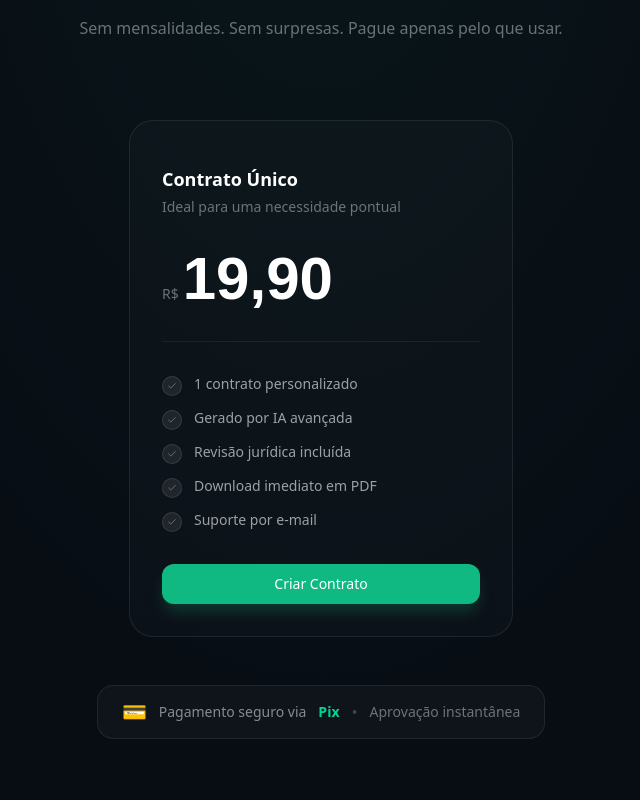
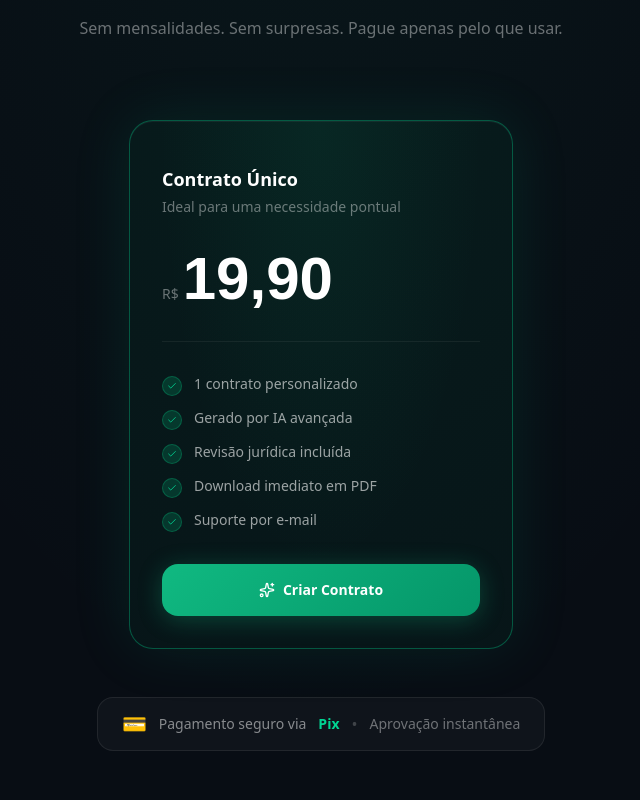
Before and after one commit to DanielHHEe/Meu-ia-inteligente, a React (Vite) app: page / in a window 1280 px wide. Shown: the part 2900-3700 px from the top of the page, without its empty margins (319-959 px from the left). Built offline with nearby package versions, Linux system fonts and the light colour scheme; no server answers.

Commit message:
mudando o layout

```diff
--- a/src/App.jsx
+++ b/src/App.jsx
@@ -27,6 +27,16 @@ import {
 
 import Chat from "./Chat";
 
+// ==================== SMOOTH SCROLL HELPER ====================
+const smoothScrollTo = (e, href) => {
+  e.preventDefault();
+  const id = href.replace("#", "");
+  const el = document.getElementById(id);
+  if (el) {
+    el.scrollIntoView({ behavior: "smooth", block: "start" });
+  }
+};
+
 // ==================== HEADER ====================
 const Header = ({ onCreateContract }) => {
   const [isMenuOpen, setIsMenuOpen] = useState(false);
@@ -50,7 +60,8 @@ const Header = ({ onCreateContract }) => {
       initial={{ y: -100, opacity: 0 }}
       animate={{ y: 0, opacity: 1 }}
       transition={{ duration: 0.6 }}
-      className={`fixed top-0 left-0 right-0 z-50 transition-all duration-500 ${scrolled
+      className={`fixed top-0 left-0 right-0 z-50 transition-all duration-500 ${
+        scrolled
           ? "bg-[#080d14]/95 backdrop-blur-xl shadow-2xl shadow-black/30 border-b border-white/5"
           : "bg-transparent"
       }`}
@@ -75,6 +86,7 @@ const Header = ({ onCreateContract }) => {
               <a
                 key={link.href}
                 href={link.href}
+                onClick={(e) => smoothScrollTo(e, link.href)}
                 className="text-sm font-medium text-white/60 hover:text-white transition-colors duration-200"
               >
                 {link.label}
@@ -115,7 +127,7 @@ const Header = ({ onCreateContract }) => {
                     key={link.href}
                     href={link.href}
                     className="text-sm font-medium text-white/60 hover:text-white px-3 py-3 rounded-lg hover:bg-white/5 transition-all"
-                    onClick={() => setIsMenuOpen(false)}
+                    onClick={(e) => { smoothScrollTo(e, link.href); setIsMenuOpen(false); }}
                   >
                     {link.label}
                   </a>
@@ -572,7 +584,6 @@ const BenefitsSection = () => {
 };
 
 // ==================== PRICING SECTION ====================
-// ALTERAÇÕES: removido card "Pack 3 Contratos" e corrigido alinhamento do botão
 const PricingSection = ({ onCreateContract }) => {
   return (
     <section id="precos" className="py-28 md:py-40 bg-[#080d14] relative overflow-hidden">
@@ -600,18 +611,26 @@ const PricingSection = ({ onCreateContract }) => {
           </p>
         </motion.div>
 
-        {/* Único card centralizado */}
-        <div className="flex justify-center">
+        {/* Card único centralizado com estilo verde destacado */}
+        <div className="max-w-sm mx-auto">
           <motion.div
             initial={{ opacity: 0, y: 30 }}
             whileInView={{ opacity: 1, y: 0 }}
             viewport={{ once: true }}
             transition={{ duration: 0.5 }}
-            className="w-full max-w-sm"
+            className="relative"
           >
             <div
-              className="relative rounded-3xl p-8 flex flex-col border border-white/8 bg-white/[0.02] hover:border-white/15 transition-all duration-300"
+              className="relative rounded-3xl p-8 flex flex-col border border-emerald-500/40 bg-emerald-500/5"
+              style={{
+                boxShadow: "0 0 60px rgba(16,185,129,0.12), inset 0 1px 0 rgba(255,255,255,0.05)"
+              }}
             >
+              {/* Glow interno */}
+              <div className="absolute inset-0 rounded-3xl pointer-events-none"
+                style={{ background: "radial-gradient(ellipse at 50% 0%, rgba(16,185,129,0.08) 0%, transparent 60%)" }} />
+
+              <div className="relative">
                 <div className="mb-8 pt-3">
                   <h3 className="text-lg font-bold text-white mb-1">Contrato Único</h3>
                   <p className="text-sm text-white/40">Ideal para uma necessidade pontual</p>
@@ -620,8 +639,10 @@ const PricingSection = ({ onCreateContract }) => {
                 <div className="mb-8">
                   <div className="flex items-baseline gap-1">
                     <span className="text-sm text-white/40 font-medium">R$</span>
-                  <span className="text-6xl font-black text-white leading-none"
-                    style={{ fontFamily: "'Syne', sans-serif" }}>
+                    <span
+                      className="text-6xl font-black text-white leading-none"
+                      style={{ fontFamily: "'Syne', sans-serif" }}
+                    >
                       19,90
                     </span>
                   </div>
@@ -638,8 +659,8 @@ const PricingSection = ({ onCreateContract }) => {
                     "Suporte por e-mail",
                   ].map((feature) => (
                     <li key={feature} className="flex items-start gap-3">
-                    <div className="w-5 h-5 rounded-full flex items-center justify-center flex-shrink-0 mt-0.5 bg-white/8 border border-white/10">
-                      <Check className="w-2.5 h-2.5 text-white/40" />
+                      <div className="w-5 h-5 rounded-full flex items-center justify-center flex-shrink-0 mt-0.5 bg-emerald-500/20 border border-emerald-500/30">
+                        <Check className="w-2.5 h-2.5 text-emerald-400" />
                       </div>
                       <span className="text-sm text-white/60">{feature}</span>
                     </li>
@@ -652,20 +673,15 @@ const PricingSection = ({ onCreateContract }) => {
                   whileTap={{ scale: 0.98 }}
                   className="w-full py-4 rounded-2xl font-bold text-sm transition-all duration-200 flex items-center justify-center gap-2"
                   style={{
-                  backgroundColor: "#10b981", // emerald-500
-                  color: "#ffffff",
-                  fontSize: "0.875rem", // text-sm
-                  fontWeight: "500",
-                  padding: "0.625rem 1.25rem", // py-2.5 px-5
-                  borderRadius: "0.75rem", // rounded-xl
-                  boxShadow: "0 10px 15px -3px rgba(16,185,129,0.25)",
-                  transition: "all 0.2s ease",
-                  border: "none",
-                  cursor: "pointer"
+                    background: "linear-gradient(135deg, #10b981, #059669)",
+                    color: "white",
+                    boxShadow: "0 4px 24px rgba(16,185,129,0.3)",
                   }}
                 >
+                  <Sparkles className="w-4 h-4" />
                   Criar Contrato
                 </motion.button>
+              </div>
             </div>
           </motion.div>
         </div>
@@ -759,7 +775,8 @@ const FAQSection = () => {
             {faqs.map((faq, index) => (
               <div
                 key={index}
-                className={`rounded-2xl border transition-all duration-300 overflow-hidden ${openItem === index
+                className={`rounded-2xl border transition-all duration-300 overflow-hidden ${
+                  openItem === index
                     ? "border-emerald-500/25 bg-emerald-500/5"
                     : "border-white/6 bg-white/[0.02] hover:border-white/12"
                 }`}
@@ -769,7 +786,8 @@ const FAQSection = () => {
                   className="w-full flex items-center justify-between p-6 text-left font-semibold text-white/80 hover:text-white transition-colors"
                 >
                   <span className="text-sm leading-relaxed pr-4">{faq.question}</span>
-                  <div className={`w-7 h-7 rounded-xl flex items-center justify-center flex-shrink-0 transition-all duration-300 ${openItem === index ? "bg-emerald-500/20 rotate-180" : "bg-white/5"
+                  <div className={`w-7 h-7 rounded-xl flex items-center justify-center flex-shrink-0 transition-all duration-300 ${
+                    openItem === index ? "bg-emerald-500/20 rotate-180" : "bg-white/5"
                   }`}>
                     <ChevronDown className={`w-4 h-4 ${openItem === index ? "text-emerald-400" : "text-white/40"}`} />
                   </div>
@@ -914,22 +932,7 @@ const Footer = () => {
             <p className="text-white/30 text-sm leading-relaxed mb-6">
               Contratos profissionais gerados por IA. Rápido, seguro e acessível.
             </p>
-            <div className="flex gap-2">
-              {[
-                { href: "#", icon: Instagram, label: "Instagram" },
-                { href: "#", icon: Linkedin, label: "LinkedIn" },
-                { href: "mailto:contato@contrate-me.com.br", icon: Mail, label: "Email" },
-              ].map(({ href, icon: Icon, label }) => (
-                <a
-                  key={label}
-                  href={href}
-                  className="w-9 h-9 rounded-xl bg-white/5 border border-white/8 flex items-center justify-center hover:border-emerald-500/30 hover:bg-emerald-500/10 transition-all duration-200"
-                  aria-label={label}
-                >
-                  <Icon className="w-4 h-4 text-white/40" />
-                </a>
-              ))}
-            </div>
+
           </div>
 
           {[
@@ -942,7 +945,11 @@ const Footer = () => {
               <ul className="space-y-3">
                 {items.map((link) => (
                   <li key={link.label}>
-                    <a href={link.href} className="text-sm text-white/30 hover:text-white/70 transition-colors">
+                    <a
+                      href={link.href}
+                      onClick={link.href.startsWith("#") && link.href !== "#" ? (e) => smoothScrollTo(e, link.href) : undefined}
+                      className="text-sm text-white/30 hover:text-white/70 transition-colors"
+                    >
                       {link.label}
                     </a>
                   </li>
@@ -956,7 +963,7 @@ const Footer = () => {
           <p className="text-xs text-white/20">
             © {currentYear} Contrate-me. Todos os direitos reservados.
           </p>
-          <p className="text-xs text-white/20">Feito com 💚 no Brasil</p>
+
         </div>
       </div>
     </footer>
```
Lines whose indentation alone changed are shown as unchanged.
